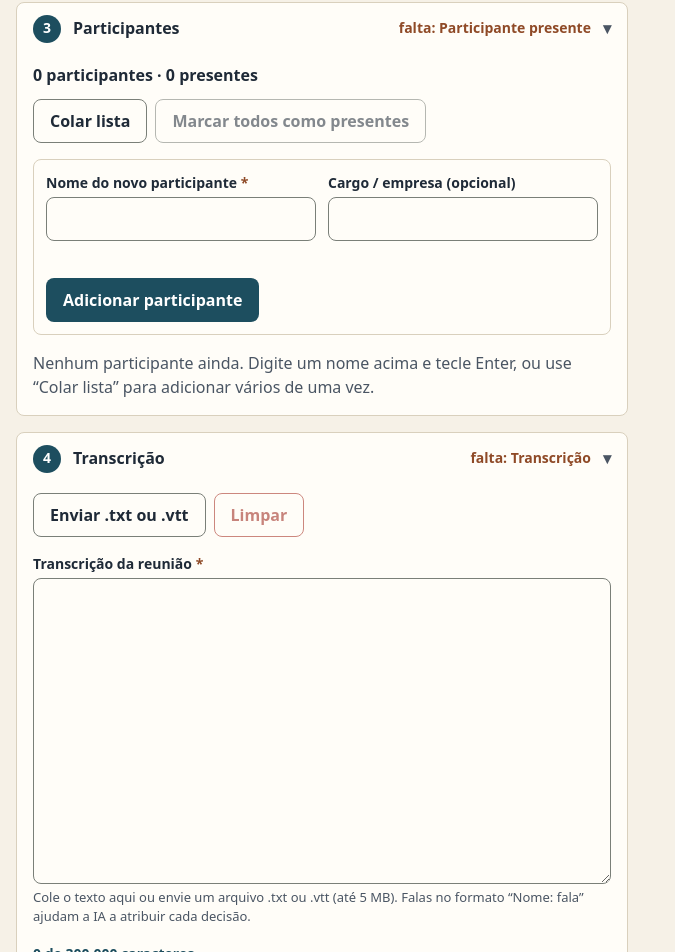
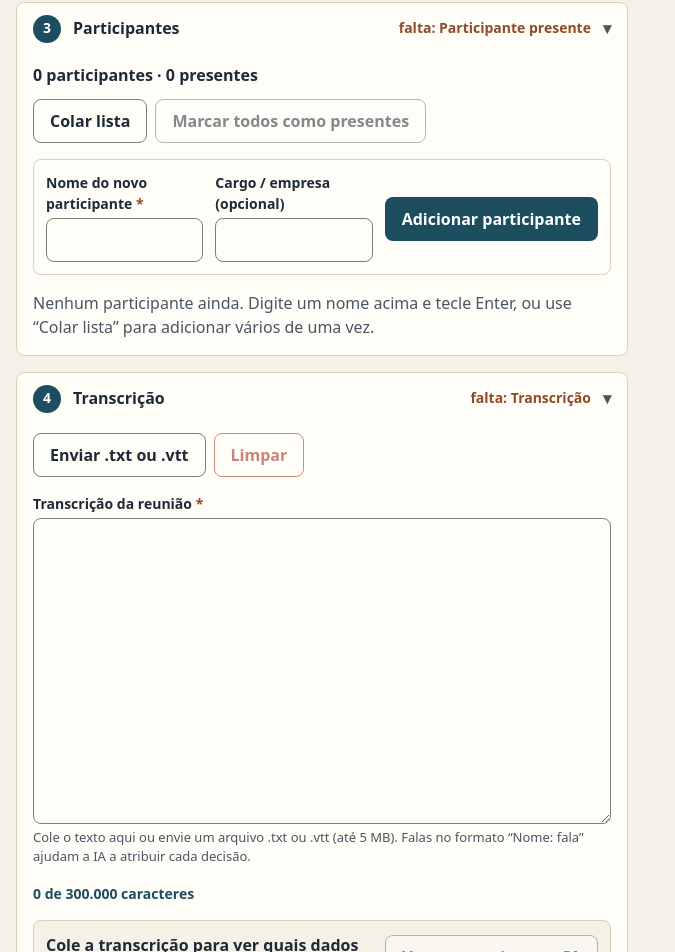
Before and after one commit to MadCrow69/lavra-ata, a React (Vite) app in the folder apps/web/: page / in a window 1280 px wide. Shown: the part 1093-2045 px from the top of the page, without its empty margins (0-675 px from the left). Built offline with nearby package versions, Linux system fonts and the light colour scheme.

Commit message:
fix(web): mantém o botão de adicionar participante em uma linha
O rótulo quebrava em duas linhas e o botão ficava mais alto (50 px) que os campos (44 px).
A grade passa a ter dois campos e o botão no tamanho do rótulo; no celular continua em coluna.

```diff
--- a/apps/web/src/features/form/form.module.css
+++ b/apps/web/src/features/form/form.module.css
@@ -251,7 +251,8 @@
 
 .novoParticipante {
   display: grid;
-  grid-template-columns: repeat(auto-fit, minmax(min(12rem, 100%), 1fr));
+  /* Dois campos que dividem a largura e o botão no tamanho do rótulo (sem quebrar em duas linhas). */
+  grid-template-columns: minmax(0, 1fr) minmax(0, 1fr) auto;
   gap: var(--espaco-3);
   align-items: start;
   padding: var(--espaco-3);
@@ -264,7 +265,15 @@
   margin-top: calc(0.875rem * 1.5 + var(--espaco-1));
 }
 
+.novoParticipanteBotao button {
+  white-space: nowrap;
+}
+
 @media (max-width: 40rem) {
+  .novoParticipante {
+    grid-template-columns: 1fr;
+  }
+
   .novoParticipanteBotao {
     margin-top: 0;
   }
```
